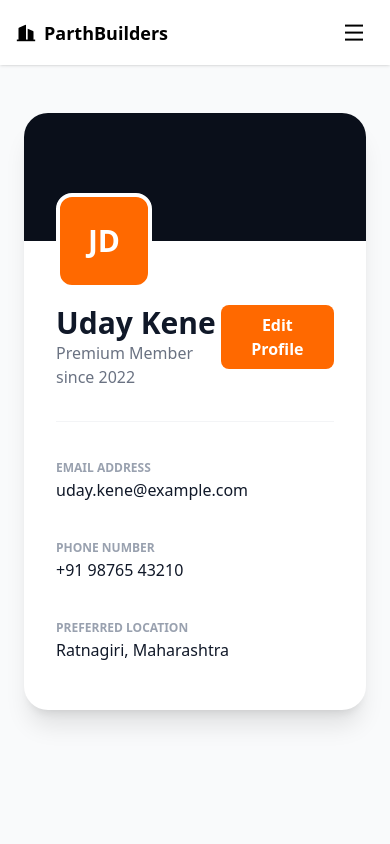
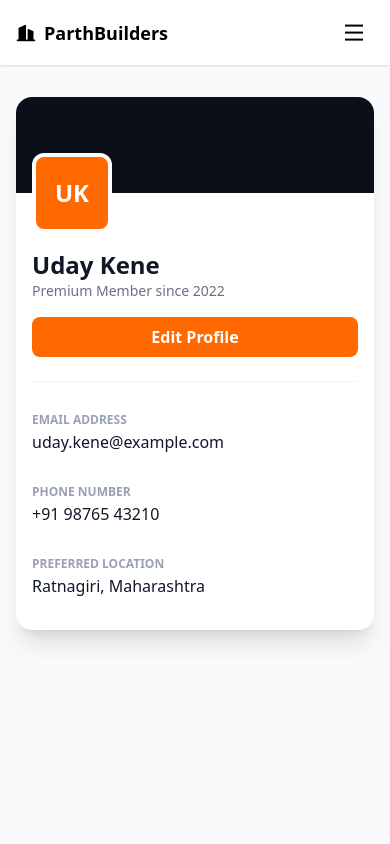
Before and after one commit to udaykene/react-dashboard, a React (Vite) app: page /profile in a window 390 px wide. Shown: the top 844 px of the page. Built offline with nearby package versions, Linux system fonts and the light colour scheme.

Commit message:
added responsive profile and history

```diff
--- a/src/pages/History.jsx
+++ b/src/pages/History.jsx
@@ -13,21 +13,28 @@ const History = () => {
       date: "15 Nov 2025",
     },
   ];
+
   return (
-    <div className="min-h-screen bg-gray-50 py-12 px-6">
+    <div className="min-h-screen bg-gray-50 py-8 sm:py-12 px-4 sm:px-6">
       <div className="max-w-4xl mx-auto">
-        <h1 className="text-3xl font-bold text-[#0a0f1a] mb-8">History</h1>
-        <div className="space-y-4">
+        <h1 className="text-2xl sm:text-3xl font-bold text-[#0a0f1a] mb-6 sm:mb-8">
+          History
+        </h1>
+        <div className="space-y-3 sm:space-y-4">
           {historyItems.map((item, i) => (
             <div
               key={i}
-              className="bg-white p-6 rounded-xl border-l-4 border-[#0a0f1a] shadow-sm flex items-center justify-between"
+              className="bg-white p-4 sm:p-6 rounded-xl border-l-4 border-[#0a0f1a] shadow-sm flex flex-col sm:flex-row sm:items-center sm:justify-between gap-2 sm:gap-4"
             >
-              <div>
-                <h4 className="font-bold text-gray-900">{item.title}</h4>
+              <div className="flex-1">
+                <h4 className="font-bold text-gray-900 text-base sm:text-lg">
+                  {item.title}
+                </h4>
                 <p className="text-gray-500 text-sm">{item.project}</p>
               </div>
-              <p className="text-gray-400 text-sm italic">{item.date}</p>
+              <p className="text-gray-400 text-xs sm:text-sm italic whitespace-nowrap">
+                {item.date}
+              </p>
             </div>
           ))}
         </div>
--- a/src/pages/Profile.jsx
+++ b/src/pages/Profile.jsx
@@ -2,34 +2,34 @@ import React from 'react'
 
 const Profile = () => {
   return (
-    <div className="min-h-screen bg-gray-50 py-12 px-6">
-      <div className="max-w-3xl mx-auto bg-white rounded-3xl shadow-xl overflow-hidden">
-        <div className="bg-[#0a0f1a] h-32 relative">
-          <div className="absolute -bottom-12 left-8 w-24 h-24 bg-orange-500 rounded-2xl border-4 border-white flex items-center justify-center text-3xl text-white font-bold">
-            JD
+    <div className="min-h-screen bg-gray-50 py-8 sm:py-12 px-4 sm:px-6">
+      <div className="max-w-3xl mx-auto bg-white rounded-2xl sm:rounded-3xl shadow-xl overflow-hidden">
+        <div className="bg-[#0a0f1a] h-24 sm:h-32 relative">
+          <div className="absolute -bottom-10 sm:-bottom-12 left-4 sm:left-8 w-20 h-20 sm:w-24 sm:h-24 bg-orange-500 rounded-xl sm:rounded-2xl border-4 border-white flex items-center justify-center text-2xl sm:text-3xl text-white font-bold">
+            UK
           </div>
         </div>
-        <div className="pt-16 pb-12 px-8">
-          <div className="flex justify-between items-start mb-8">
+        <div className="pt-14 sm:pt-16 pb-8 sm:pb-12 px-4 sm:px-8">
+          <div className="flex flex-col sm:flex-row sm:justify-between sm:items-start gap-4 mb-6 sm:mb-8">
             <div>
-              <h2 className="text-3xl font-bold text-gray-900">Uday Kene</h2>
-              <p className="text-gray-500">Premium Member since 2022</p>
+              <h2 className="text-2xl sm:text-3xl font-bold text-gray-900">Uday Kene</h2>
+              <p className="text-sm sm:text-base text-gray-500">Premium Member since 2022</p>
             </div>
-            <button className="bg-orange-500 hover:bg-orange-600 text-white px-6 py-2 rounded-lg font-bold transition">
+            <button className="bg-orange-500 hover:bg-orange-600 text-white px-6 py-2 rounded-lg font-bold transition w-full sm:w-auto">
               Edit Profile
             </button>
           </div>
 
-          <div className="grid grid-cols-1 md:grid-cols-2 gap-8 border-t border-gray-100 pt-8">
+          <div className="grid grid-cols-1 sm:grid-cols-2 gap-6 sm:gap-8 border-t border-gray-100 pt-6 sm:pt-8">
             <div>
               <label className="text-xs font-bold text-gray-400 uppercase">Email Address</label>
-              <p className="text-gray-900 font-medium">uday.kene@example.com</p>
+              <p className="text-gray-900 font-medium break-words">uday.kene@example.com</p>
             </div>
             <div>
               <label className="text-xs font-bold text-gray-400 uppercase">Phone Number</label>
               <p className="text-gray-900 font-medium">+91 98765 43210</p>
             </div>
-            <div>
+            <div className="sm:col-span-2">
               <label className="text-xs font-bold text-gray-400 uppercase">Preferred Location</label>
               <p className="text-gray-900 font-medium">Ratnagiri, Maharashtra</p>
             </div>
```
